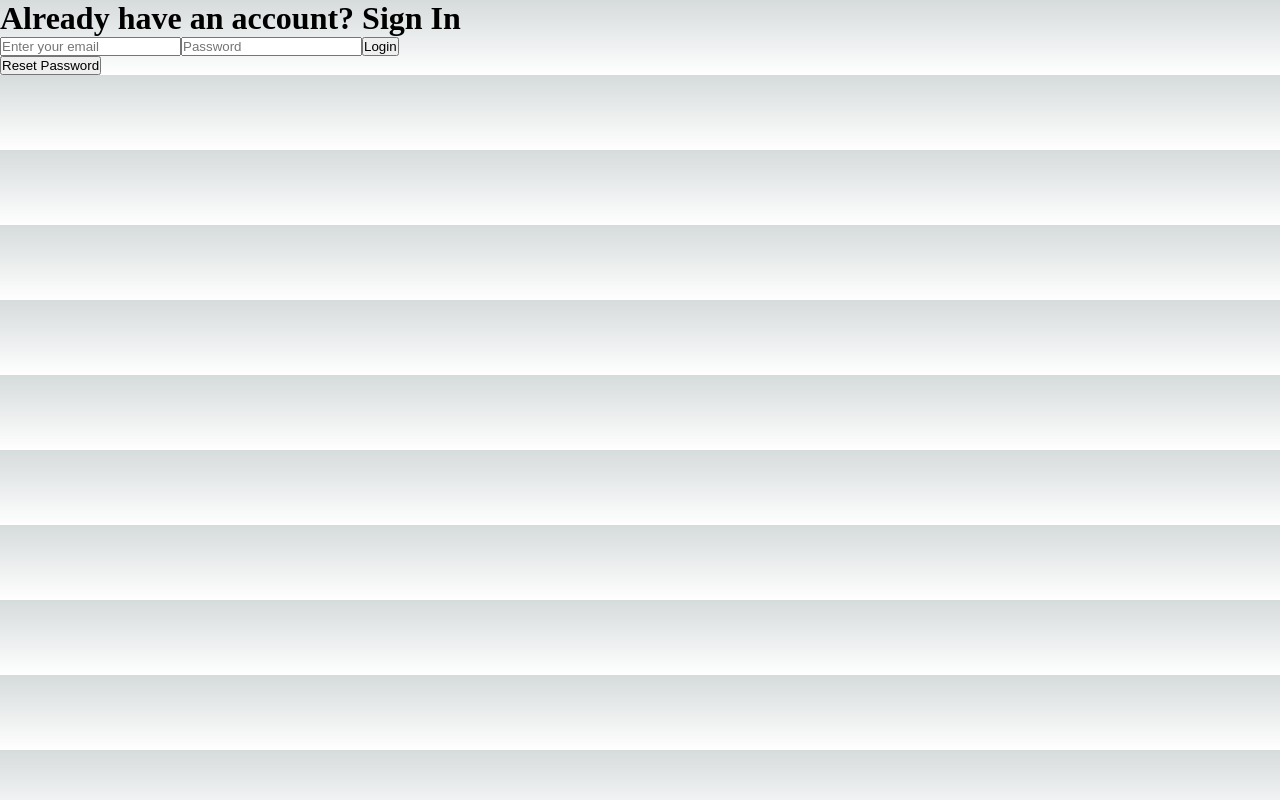
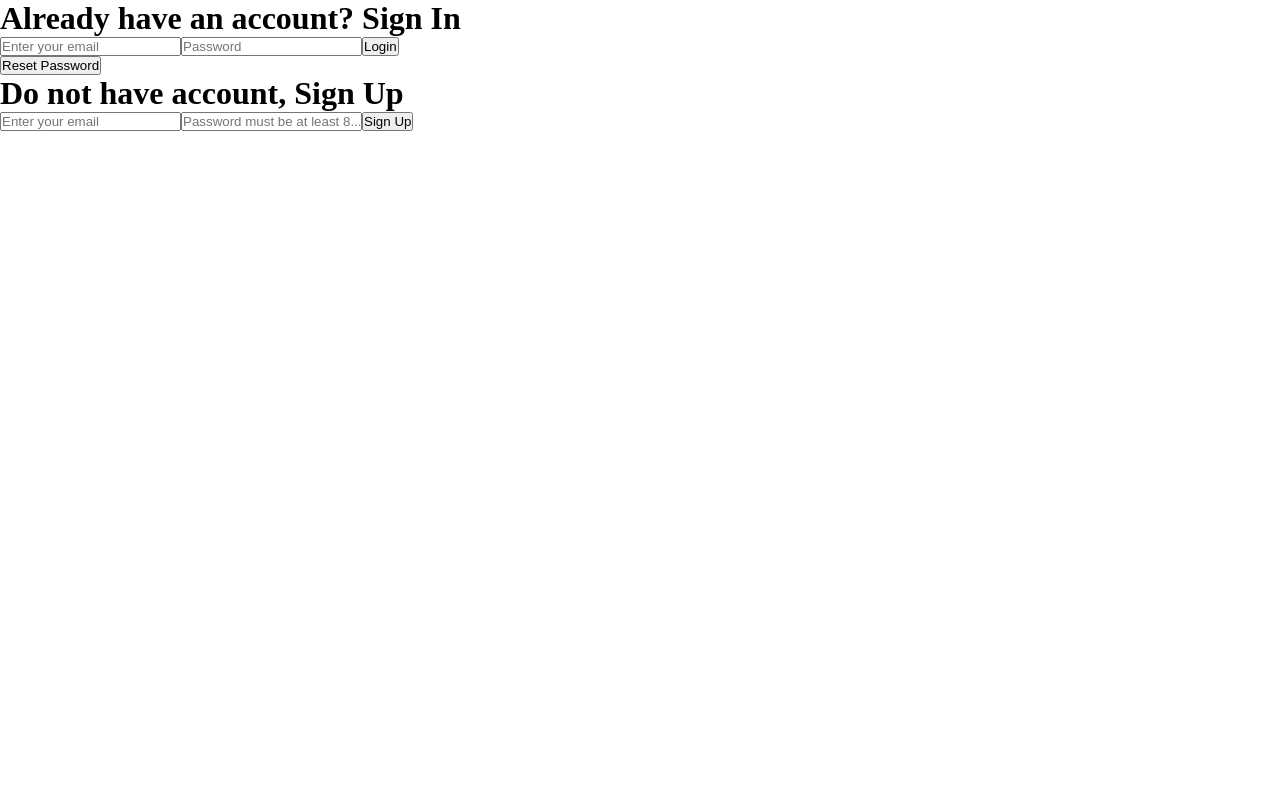
Before and after one commit to asumadukwabenasakyi/codrobot, a Next.js app: page /components/signIn in a window 1280 px wide. Built offline with nearby package versions, Linux system fonts and the light colour scheme; no server answers.

Commit message:
Adding Files

```diff
--- a/src/pages/_app.js
+++ b/src/pages/_app.js
@@ -1,5 +1,51 @@
-import '@/styles/globals.css'
+import { useEffect, useState } from 'react';
+import '../styles/globals.css';
+import SignUp from './components/signup'
+import SignIn from './components/signIn'
+import { auth } from '../pages/firebaseConfig/firebase';
 
-export default function App({ Component, pageProps }) {
-  return <Component {...pageProps} />
+function MyApp({ Component, pageProps }) {
+  const [user, setUser] = useState(null);
+  const [showPleaseWait, setShowPleaseWait] = useState(false);
+
+  useEffect(() => {
+    const unsubscribe = auth.onAuthStateChanged((user) => {
+      setUser(user);
+
+      if (user) {
+        setShowPleaseWait(true);
+        setTimeout(() => {
+          setShowPleaseWait(false);
+        }, 0);
+      }
+    });
+
+    return () => {
+      unsubscribe();
+    };
+  }, []);
+
+  return (
+    <div>
+      {showPleaseWait ? (
+        <div className='loading-spinner-container'>
+          <div className='loading-spinner'></div>
+          <h1 className='please'>Please wait...</h1>
+        </div>
+      ) : (
+        user ? <Component {...pageProps} /> : <SignUpOrSignIn />
+      )}
+    </div>
+  );
 }
+
+function SignUpOrSignIn() {
+  return (
+    <div className='signinorsignoutcontainer'>
+      <SignIn />
+      <SignUp />
+    </div>
+  );
+}
+
+export default MyApp;
--- a/src/styles/globals.css
+++ b/src/styles/globals.css
@@ -1,107 +1,7 @@
-:root {
-  --max-width: 1100px;
-  --border-radius: 12px;
-  --font-mono: ui-monospace, Menlo, Monaco, 'Cascadia Mono', 'Segoe UI Mono',
-    'Roboto Mono', 'Oxygen Mono', 'Ubuntu Monospace', 'Source Code Pro',
-    'Fira Mono', 'Droid Sans Mono', 'Courier New', monospace;
 
-  --foreground-rgb: 0, 0, 0;
-  --background-start-rgb: 214, 219, 220;
-  --background-end-rgb: 255, 255, 255;
-
-  --primary-glow: conic-gradient(
-    from 180deg at 50% 50%,
-    #16abff33 0deg,
-    #0885ff33 55deg,
-    #54d6ff33 120deg,
-    #0071ff33 160deg,
-    transparent 360deg
-  );
-  --secondary-glow: radial-gradient(
-    rgba(255, 255, 255, 1),
-    rgba(255, 255, 255, 0)
-  );
-
-  --tile-start-rgb: 239, 245, 249;
-  --tile-end-rgb: 228, 232, 233;
-  --tile-border: conic-gradient(
-    #00000080,
-    #00000040,
-    #00000030,
-    #00000020,
-    #00000010,
-    #00000010,
-    #00000080
-  );
-
-  --callout-rgb: 238, 240, 241;
-  --callout-border-rgb: 172, 175, 176;
-  --card-rgb: 180, 185, 188;
-  --card-border-rgb: 131, 134, 135;
-}
-
-@media (prefers-color-scheme: dark) {
-  :root {
-    --foreground-rgb: 255, 255, 255;
-    --background-start-rgb: 0, 0, 0;
-    --background-end-rgb: 0, 0, 0;
-
-    --primary-glow: radial-gradient(rgba(1, 65, 255, 0.4), rgba(1, 65, 255, 0));
-    --secondary-glow: linear-gradient(
-      to bottom right,
-      rgba(1, 65, 255, 0),
-      rgba(1, 65, 255, 0),
-      rgba(1, 65, 255, 0.3)
-    );
-
-    --tile-start-rgb: 2, 13, 46;
-    --tile-end-rgb: 2, 5, 19;
-    --tile-border: conic-gradient(
-      #ffffff80,
-      #ffffff40,
-      #ffffff30,
-      #ffffff20,
-      #ffffff10,
-      #ffffff10,
-      #ffffff80
-    );
-
-    --callout-rgb: 20, 20, 20;
-    --callout-border-rgb: 108, 108, 108;
-    --card-rgb: 100, 100, 100;
-    --card-border-rgb: 200, 200, 200;
-  }
-}
 
 * {
   box-sizing: border-box;
   padding: 0;
   margin: 0;
 }
-
-html,
-body {
-  max-width: 100vw;
-  overflow-x: hidden;
-}
-
-body {
-  color: rgb(var(--foreground-rgb));
-  background: linear-gradient(
-      to bottom,
-      transparent,
-      rgb(var(--background-end-rgb))
-    )
-    rgb(var(--background-start-rgb));
-}
-
-a {
-  color: inherit;
-  text-decoration: none;
-}
-
-@media (prefers-color-scheme: dark) {
-  html {
-    color-scheme: dark;
-  }
-}
--- /dev/null
+++ b/src/styles/user.module.css
@@ -0,0 +1,46 @@
+
+* {
+   box-sizing: border-box;
+   padding: 0;
+   margin: 0;
+ }
+
+ .signinorsignoutcontainer{
+   display: flex;
+   align-items: center;
+   justify-content: center;
+   flex-direction: column;
+   margin: 0 auto;
+   width: 100%;
+   height: 100vh;
+   background-color: #101357;
+ }
+
+ /* Add this to your index.css */
+
+ .loading-spinner-container {
+   display: flex;
+   justify-content: center;
+   align-items: center;
+   height: 100vh;
+   flex-direction: column;
+ }
+
+ .loading-spinner {
+   display: inline-block;
+   width: 60px;
+   height: 60px;
+   border: 4px solid rgba(0, 0, 0, 0.1);
+   border-left-color: #101357;
+   border-radius: 50%;
+   animation: spin 1s linear infinite;
+ }
+ .please{
+   font-size: 14px;
+ }
+
+ @keyframes spin {
+   to {
+     transform: rotate(360deg);
+   }
+ }
```
Also changed, not shown: src/pages/index.js (+12 -12 lines).
